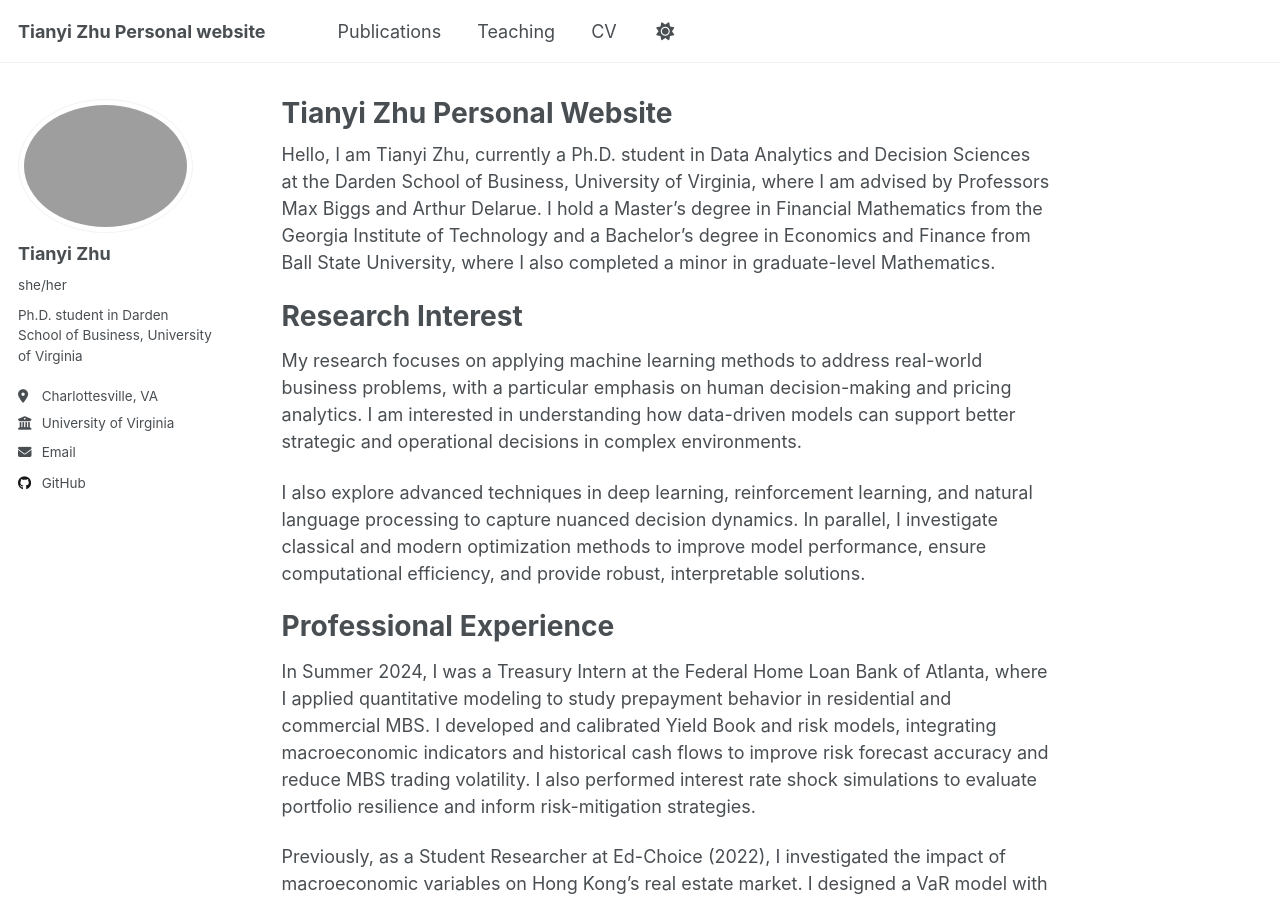
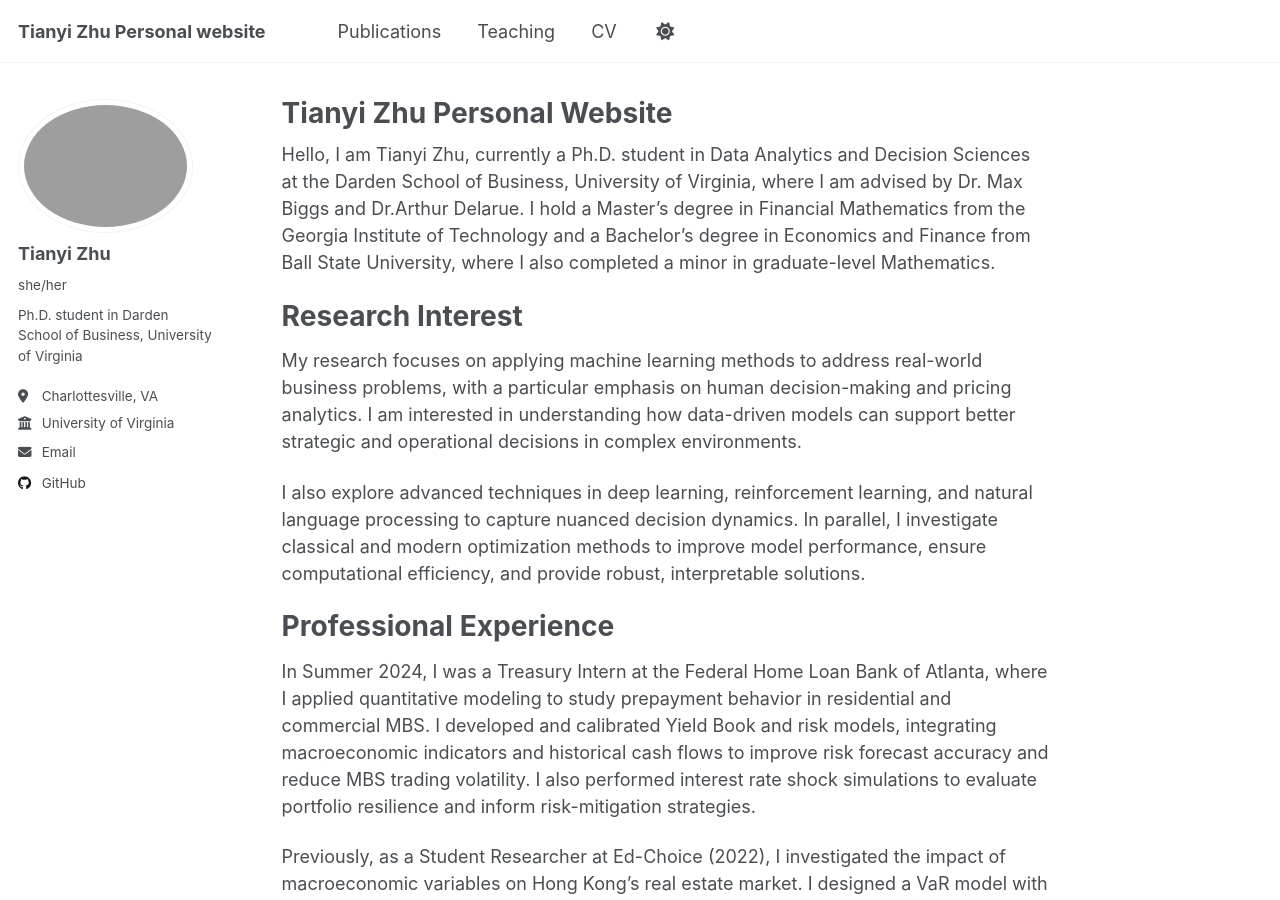
Before and after one commit to TianyiZ0829/TianyiZ0829.github.io, a Jekyll site: the page built from _pages/about.md, in a window 1280 px wide and 900 px high. Built offline with Jekyll 4.4.1, drawn with Linux system fonts in a browser that asks for light colours; a script that is not in the unit is left out.

Commit message:
Update advisor titles in about.md

```diff
--- a/_pages/about.md
+++ b/_pages/about.md
@@ -7,7 +7,7 @@ redirect_from:
   - /about.html
 ---
 
-Hello, I am Tianyi Zhu, currently a Ph.D. student in Data Analytics and Decision Sciences at the Darden School of Business, University of Virginia, where I am advised by Professors Max Biggs and Arthur Delarue. I hold a Master’s degree in Financial Mathematics from the Georgia Institute of Technology and a Bachelor’s degree in Economics and Finance from Ball State University, where I also completed a minor in graduate-level Mathematics.
+Hello, I am Tianyi Zhu, currently a Ph.D. student in Data Analytics and Decision Sciences at the Darden School of Business, University of Virginia, where I am advised by Dr. Max Biggs and Dr.Arthur Delarue. I hold a Master’s degree in Financial Mathematics from the Georgia Institute of Technology and a Bachelor’s degree in Economics and Finance from Ball State University, where I also completed a minor in graduate-level Mathematics.
 
 
 Research Interest
```
